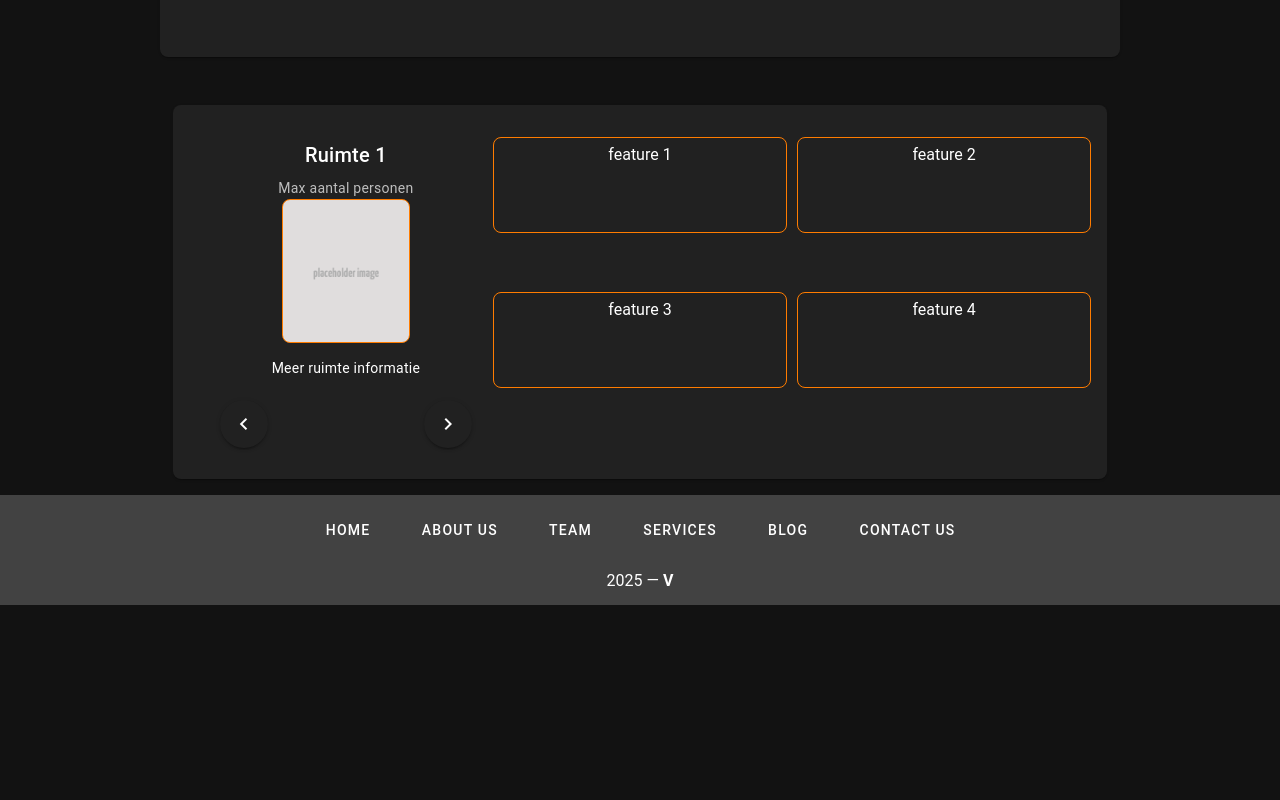
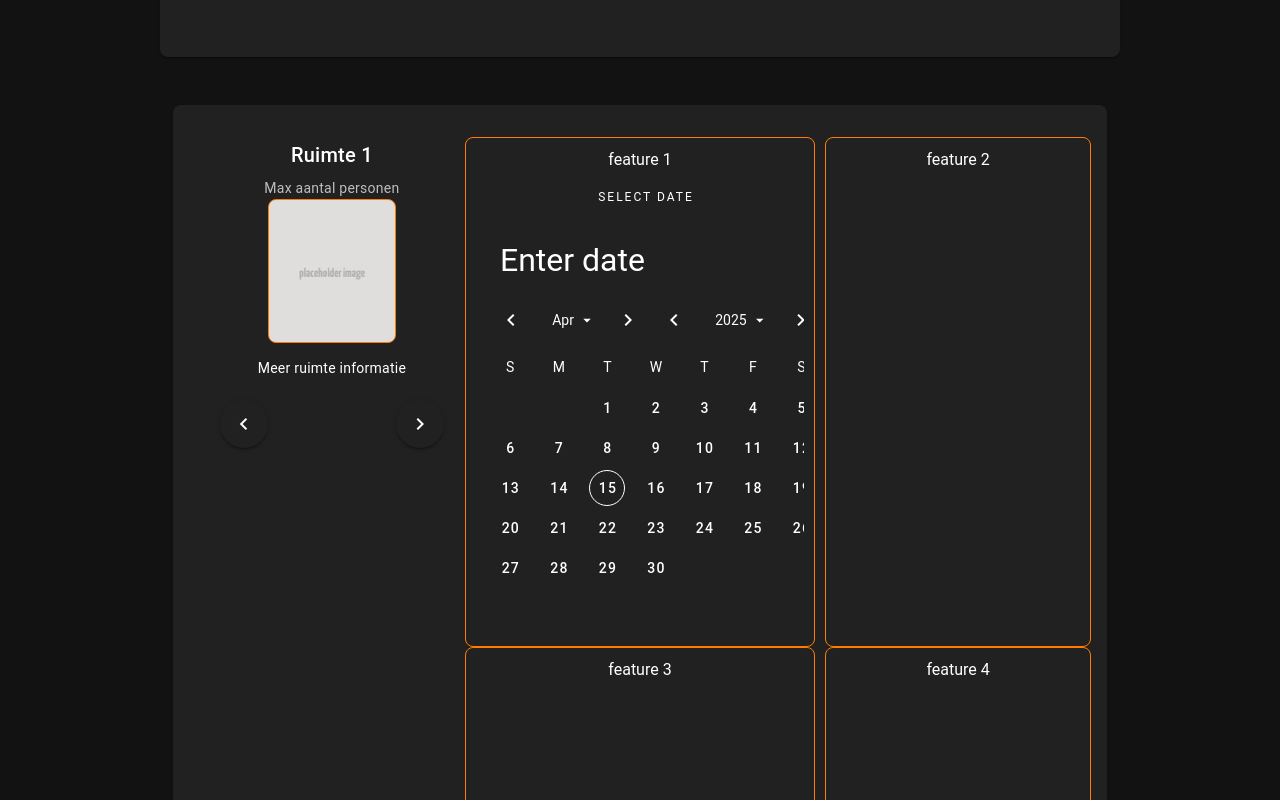
Before and after one commit to Hadil66/vueapp, a Vue app in the folder vueapp/: page / in a window 1280 px wide. Shown: the part 1000-1800 px from the top of the page. Before the commit the page ends 1605 px from the top, so only its background shows below. Built offline with nearby package versions, Linux system fonts and the light colour scheme.

Commit message:
vuetify date picker #7 #11

```diff
--- a/vueapp/src/components/AppFooter.vue
+++ b/vueapp/src/components/AppFooter.vue
@@ -9,7 +9,7 @@
     ></v-btn>
 
     <div class="flex-1-0-100 text-center mt-2">
-      {{ new Date().getFullYear() }} — <strong>V</strong>
+      {{ new Date().getFullYear() }} — <strong>Tauro prototype</strong>
     </div>
   </v-footer>
 </template>
--- a/vueapp/src/components/Cards.vue
+++ b/vueapp/src/components/Cards.vue
@@ -17,7 +17,7 @@
                         </div>
                     </v-carousel-item>
                 </v-carousel>
-                            <p tabindex="0"> feature 1 </p>
+                            <p tabindex="0"> feature 1 <v-date-picker></v-date-picker> </p>
                             <p tabindex="0"> feature 2 </p>
                             <p tabindex="0"> feature 3 </p>
                             <p tabindex="0"> feature 4 </p>
@@ -99,8 +99,11 @@
     p {
         text-align: center;
         border-radius: 8px !important;
-        padding: 5px;
-        height: 6em;
+        padding: 10px;
+        display: flex;
+        flex-direction: column;
+        align-items: center;
+        min-height: 6em;
         border: 1px solid #ff7c00;
         transition: 0.3s;
     }
```
